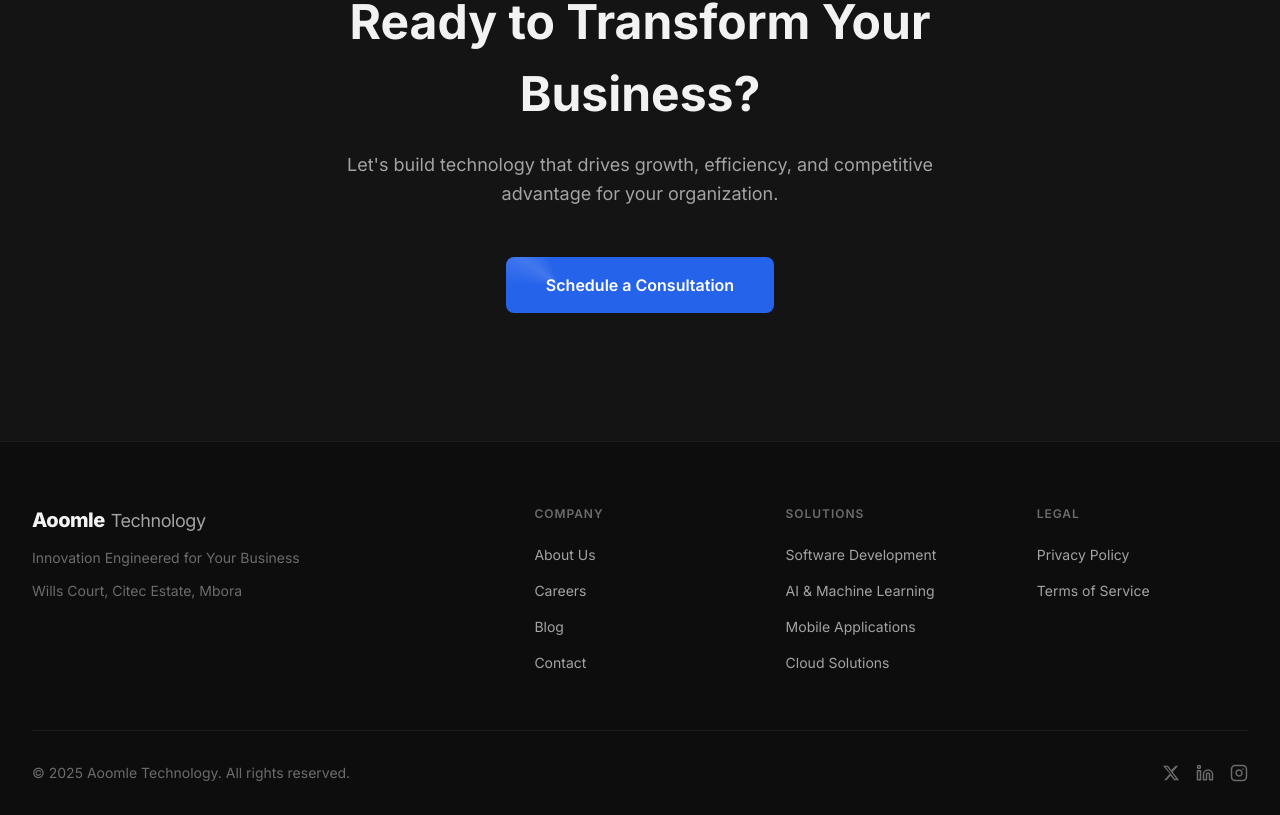
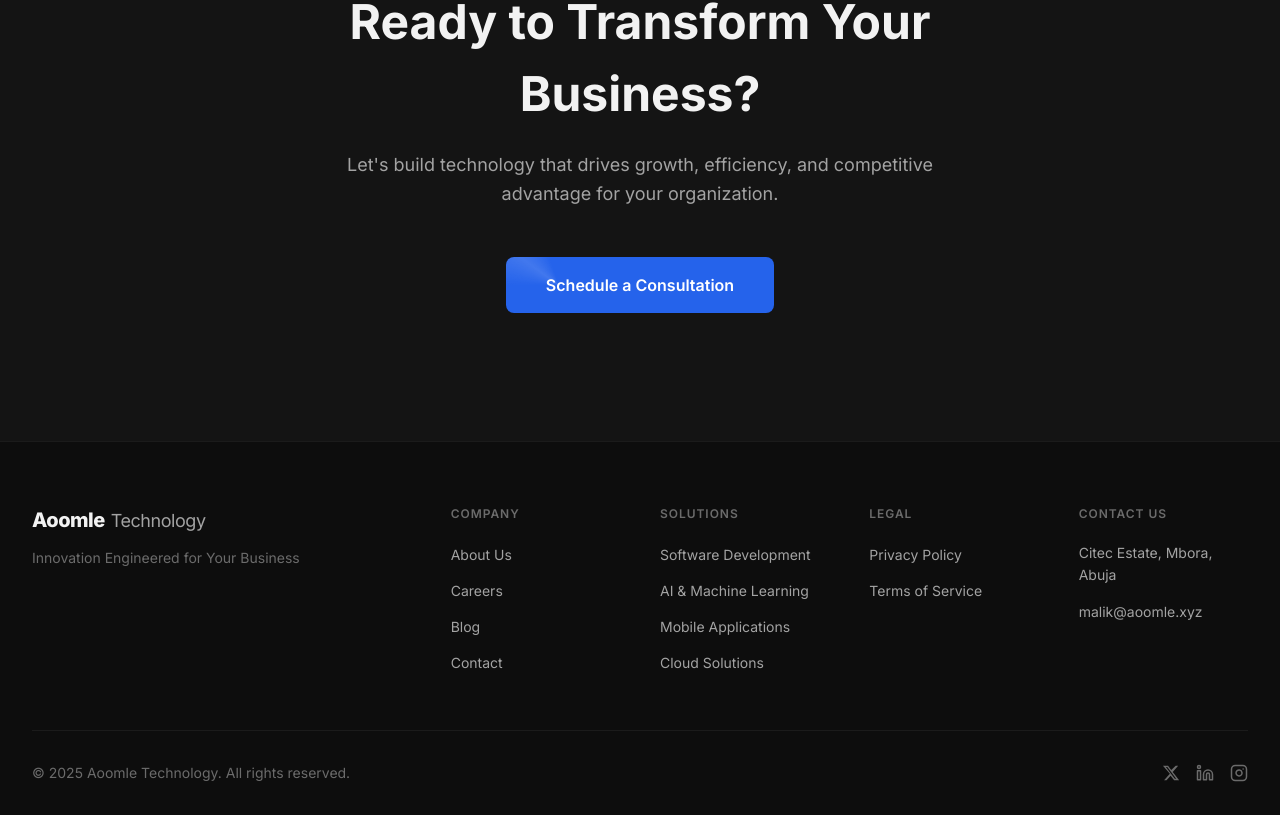
Before and after one commit to amalikmuhd/aoomle-website, a React (Vite) app: page / in a window 1280 px wide. Shown: the part 4075-4890 px from the top of the page. Built offline with nearby package versions, Linux system fonts and the light colour scheme.

Commit message:
Update CTA and Footer components to enhance contact functionality and improve layout.

```diff
--- a/src/components/CTA.tsx
+++ b/src/components/CTA.tsx
@@ -7,7 +7,7 @@ export function CTA() {
   const { sectionVariants, viewportConfig } = useAnimationConfig()
 
   const handleContact = () => {
-    document.querySelector('#contact')?.scrollIntoView({ behavior: 'smooth' })
+    window.location.href = 'mailto:malik@aoomle.xyz?subject=Consultation%20Request'
   }
 
   return (
--- a/src/components/Footer.tsx
+++ b/src/components/Footer.tsx
@@ -30,7 +30,7 @@ export function Footer() {
     >
       <div className="max-w-7xl mx-auto px-4 sm:px-6 lg:px-8">
         {/* Top — brand + columns */}
-        <div className="grid grid-cols-2 lg:grid-cols-5 gap-10 mb-14">
+        <div className="grid grid-cols-2 lg:grid-cols-6 gap-10 mb-14">
           {/* Brand */}
           <div className="col-span-2">
             <div className="flex items-baseline gap-1.5 mb-3">
@@ -43,9 +43,6 @@ export function Footer() {
             </div>
             <p className="text-[#6B6B6B] text-sm leading-relaxed max-w-xs">
               {footer.tagline}
-            </p>
-            <p className="text-[#6B6B6B] text-sm mt-3">
-              {footer.address}
             </p>
           </div>
 
@@ -69,6 +66,22 @@ export function Footer() {
               </ul>
             </nav>
           ))}
+
+          {/* Contact Us */}
+          <div>
+            <h3 className="text-xs font-semibold uppercase tracking-[0.08em] text-[#6B6B6B] mb-5">
+              Contact Us
+            </h3>
+            <p className="text-sm text-[#A3A3A3] leading-relaxed mb-3">
+              {footer.address}
+            </p>
+            <a
+              href={`mailto:${footer.email}`}
+              className="text-sm text-[#A3A3A3] hover:text-[#2563EB] transition-colors duration-200 break-all"
+            >
+              {footer.email}
+            </a>
+          </div>
         </div>
 
         {/* Divider */}
--- a/src/data/content.ts
+++ b/src/data/content.ts
@@ -193,7 +193,8 @@ export const cta = {
 export const footer = {
   brand: 'Aoomle Technology',
   tagline: 'Innovation Engineered for Your Business',
-  address: 'Wills Court, Citec Estate, Mbora',
+  address: 'Citec Estate, Mbora, Abuja',
+  email: 'malik@aoomle.xyz',
   columns: [
     {
       heading: 'Company',
```
